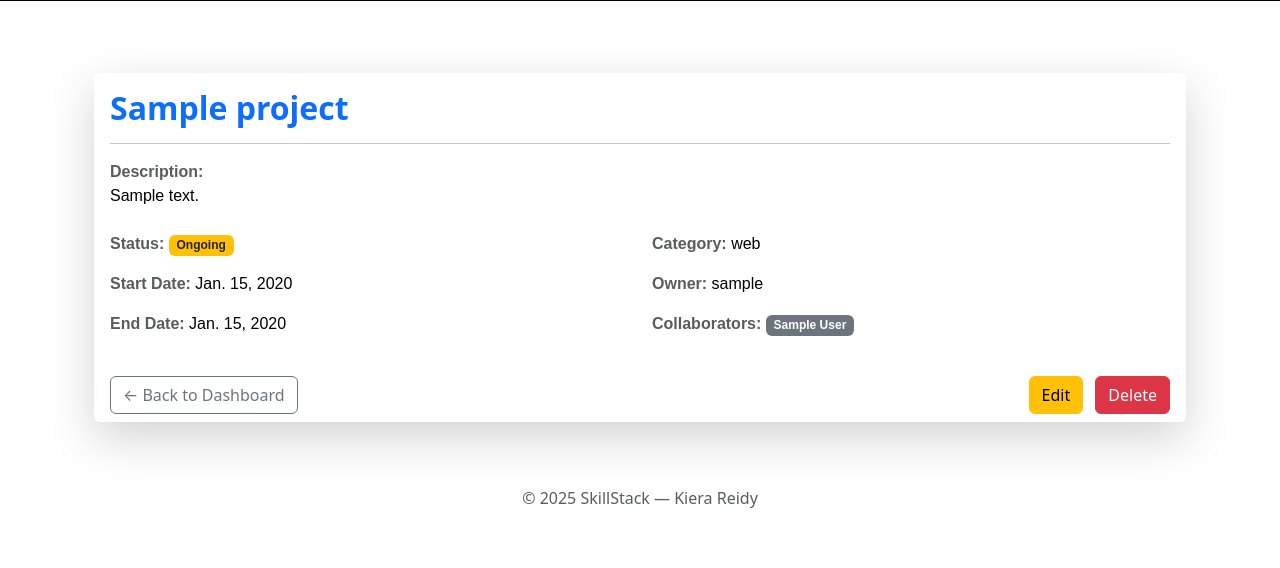
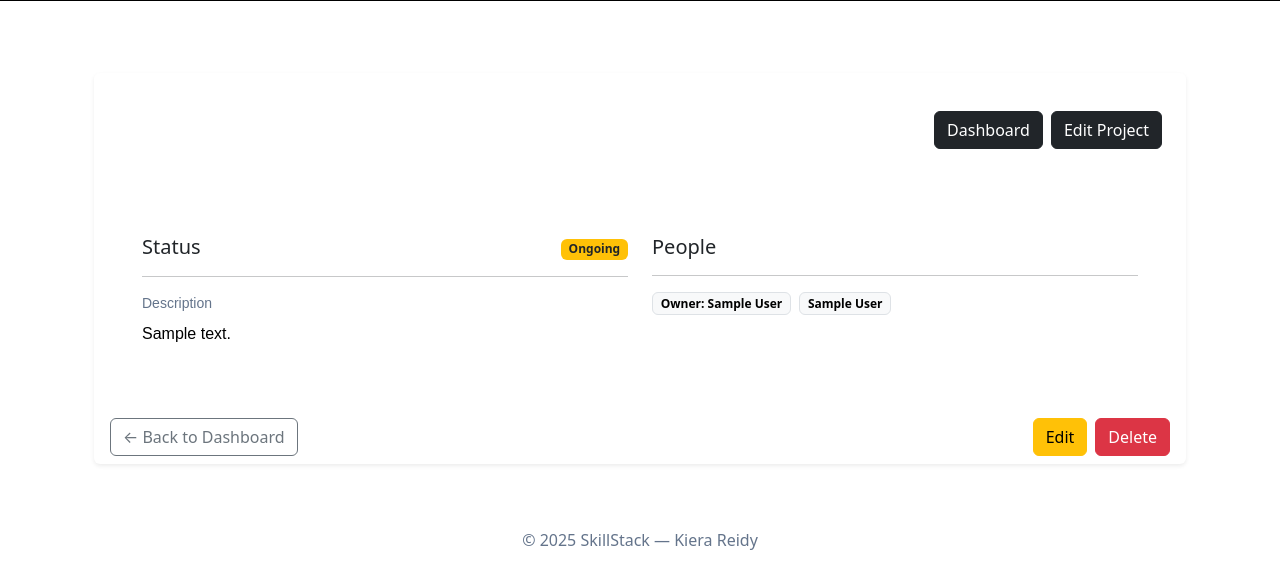
Before and after one commit to KeeLouise/skillstack, a Django app: page /1/ in a window 1280 px wide. Shown: the part 275-843 px from the top of the page. Before the commit the page ends 783 px from the top, so only its background shows below. Run offline with Django 5.2, Linux system fonts and the light colour scheme; a user stored in the database is signed in; tables that the repository leaves empty hold one stand-in row (values such as "Sample post"); parts of the project's set-up code (start-up, migrations or seed data) failed here and were passed over; some web fonts are replaced.

Commit message:
Updated bootstrap for streamlined styling. CSS to follow - KR 13/08/2025

```diff
--- a/skillstack/templates/projects/project_detail.html
+++ b/skillstack/templates/projects/project_detail.html
@@ -2,69 +2,125 @@
 {% load static %}
 {% block title %}{{ project.title }}{% endblock %}
 
+{% block extra_head %}
+<link rel="stylesheet" href="{% static 'css/projects.css' %}">
+{% endblock %}
+
 {% block content %}
 <div class="container py-5">
-  <div class="card shadow-lg border-0">
-    <div class="card-body">
-      <h2 class="card-title text-primary fw-bold">{{ project.title }}</h2>
-      <hr>
-      <p><strong class="text-muted">Description:</strong><br> {{ project.description }}</p>
+  <div class="project-detail card shadow-sm border-0 overflow-hidden">
 
-      <div class="row mt-4">
-        <div class="col-md-6">
-          <p><strong class="text-muted">Status:</strong>
+    <div class="project-hero d-flex align-items-end p-4">
+      <div class="w-100 d-flex flex-wrap align-items-center gap-3 gap-md-4">
+        <div class="project-hero-mark"></div>
+        <div class="flex-grow-1 text-white">
+          <h2 class="mb-1 fw-bold">{{ project.title }}</h2>
+
+          <div class="d-flex flex-wrap gap-2 mt-1">
+            <span class="meta-chip">
+              Category: <strong>{{ project.category|title }}</strong>
+            </span>
+            <span class="meta-chip">
+              Owner: <strong>{{ project.owner.get_full_name|default:project.owner.username }}</strong>
+            </span>
+            <span class="meta-chip">
+              Start: <strong>{{ project.start_date }}</strong>
+            </span>
+            <span class="meta-chip">
+              End: <strong>{{ project.end_date }}</strong>
+            </span>
+          </div>
+        </div>
+
+        <div class="ms-auto d-flex flex-wrap gap-2">
+          <a href="{% url 'dashboard' %}" class="btn btn-dark">Dashboard</a>
+          {% if user == project.owner %}
+            <a href="{% url 'edit_project' project.pk %}" class="btn btn-dark">Edit Project</a>
+          {% endif %}
+        </div>
+      </div>
+    </div>
+
+    <div class="card-body p-4 p-md-5">
+
+      <div class="row g-4">
+        <div class="col-lg-6">
+          <div class="section-card">
+            <div class="d-flex align-items-center justify-content-between mb-2">
+              <h5 class="mb-0">Status</h5>
+              <div>
                 {% if project.status == 'completed' %}
-              <span class="badge bg-success">Completed</span>
+                  <span class="badge project-status-badge bg-success">Completed</span>
                 {% elif project.status == 'ongoing' %}
-              <span class="badge bg-warning text-dark">Ongoing</span>
+                  <span class="badge project-status-badge bg-warning text-dark">Ongoing</span>
                 {% else %}
-              <span class="badge bg-danger">Paused</span>
+                  <span class="badge project-status-badge bg-danger">Paused</span>
                 {% endif %}
-          </p>
-          <p><strong class="text-muted">Start Date:</strong> {{ project.start_date }}</p>
-          <p><strong class="text-muted">End Date:</strong> {{ project.end_date }}</p>
               </div>
-        <div class="col-md-6">
-          <p><strong class="text-muted">Category:</strong> {{ project.category }}</p>
-          <p><strong class="text-muted">Owner:</strong> {{ project.owner.username }}</p>
+            </div>
+            <hr class="my-3">
+            <p class="text-muted small mb-2">Description</p>
+            <div class="description-box">
+              {{ project.description|linebreaks }}
+            </div>
+          </div>
+        </div>
 
+        <div class="col-lg-6">
+          <div class="section-card">
+            <h5 class="mb-2">People</h5>
+            <hr class="my-3">
+            <div class="d-flex flex-wrap gap-2">
+              <span class="badge text-bg-light border">Owner: {{ project.owner.get_full_name|default:project.owner.username }}</span>
               {% if project.collaborators.count %}
-            <p>
-              <strong class="text-muted">Collaborators:</strong>
                 {% for collaborator in project.collaborators.all %}
-                <span class="badge bg-secondary">
+                  <span class="badge text-bg-light border">
                     {{ collaborator.get_full_name|default:collaborator.username }}
-                </span>{% if not forloop.last %} {% endif %}
+                  </span>
                 {% endfor %}
-            </p>
+              {% else %}
+                <span class="text-muted small">No collaborators yet.</span>
               {% endif %}
+            </div>
+          </div>
         </div>
       </div>
 
       {% if can_upload %}
-        <div class="card mt-4">
-          <div class="card-header">Upload attachments</div>
-          <div class="card-body">
+      <div class="section-card mt-4">
+        <div class="d-flex align-items-center justify-content-between mb-2">
+          <h5 class="mb-0">Upload Attachments</h5>
+        </div>
+        <hr class="my-3">
         <form method="post"
               action="{% url 'upload_project_attachments' project.pk %}"
-                  enctype="multipart/form-data">
+              enctype="multipart/form-data" class="d-flex flex-column gap-3">
           {% csrf_token %}
+          <div class="upload-dropzone">
             {{ upload_form.files }}
-              <button type="submit" class="btn btn-dark mt-2">Upload</button>
+          </div>
+          <div class="d-flex align-items-center gap-3">
+            <button type="submit" class="btn btn-dark">Upload</button>
+            <small class="text-muted">You can select multiple files.</small>
+          </div>
         </form>
-            <small class="text-muted d-block mt-2">You can select multiple files.</small>
-          </div>
       </div>
       {% endif %}
 
       {% if attachments %}
-        <div class="card mt-4">
-          <div class="card-header">Attachments</div>
-          <ul class="list-group list-group-flush">
+      <div class="section-card mt-4">
+        <div class="d-flex align-items-center justify-content-between mb-2">
+          <h5 class="mb-0">Attachments</h5>
+        </div>
+        <hr class="my-3">
+
+        <ul class="attachment-list list-unstyled mb-0">
           {% for att in attachments %}
-              <li class="list-group-item d-flex justify-content-between align-items-center">
-                <div>
-                  <a href="{% url 'download_project_attachment' att.pk %}">
+          <li class="attachment-item">
+            <div class="d-flex align-items-center gap-3">
+              <div class="file-pill" aria-hidden="true"></div>
+              <div class="flex-grow-1">
+                <a class="attachment-link" href="{% url 'download_project_attachment' att.pk %}">
                   {{ att.original_name|default:att.file.name }}
                 </a>
                 {% if att.size %}
@@ -89,6 +145,7 @@
                 </button>
               </form>
               {% endif %}
+            </div>
           </li>
           {% endfor %}
         </ul>
@@ -100,9 +157,9 @@
       <a href="{% url 'dashboard' %}" class="btn btn-outline-secondary">← Back to Dashboard</a>
 
       {% if user == project.owner %}
-        <div>
-          <a href="{% url 'edit_project' project.pk %}" class="btn btn-warning me-2">Edit</a>
-          <form method="post" action="{% url 'delete_project' project.pk %}" style="display:inline;">
+      <div class="d-flex gap-2">
+        <a href="{% url 'edit_project' project.pk %}" class="btn btn-warning">Edit</a>
+        <form method="post" action="{% url 'delete_project' project.pk %}">
           {% csrf_token %}
           <button type="submit" class="btn btn-danger"
                   onclick="return confirm('Are you sure you want to delete this project?');">
```
Lines whose indentation alone changed are shown as unchanged.
